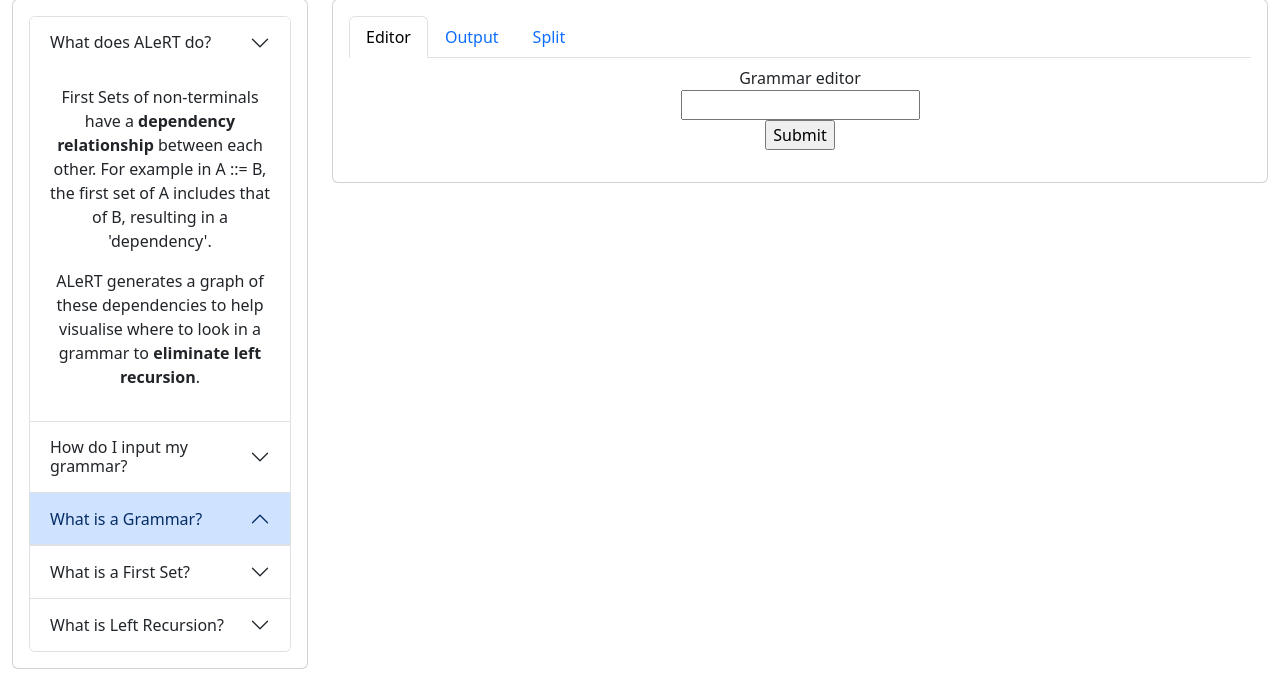
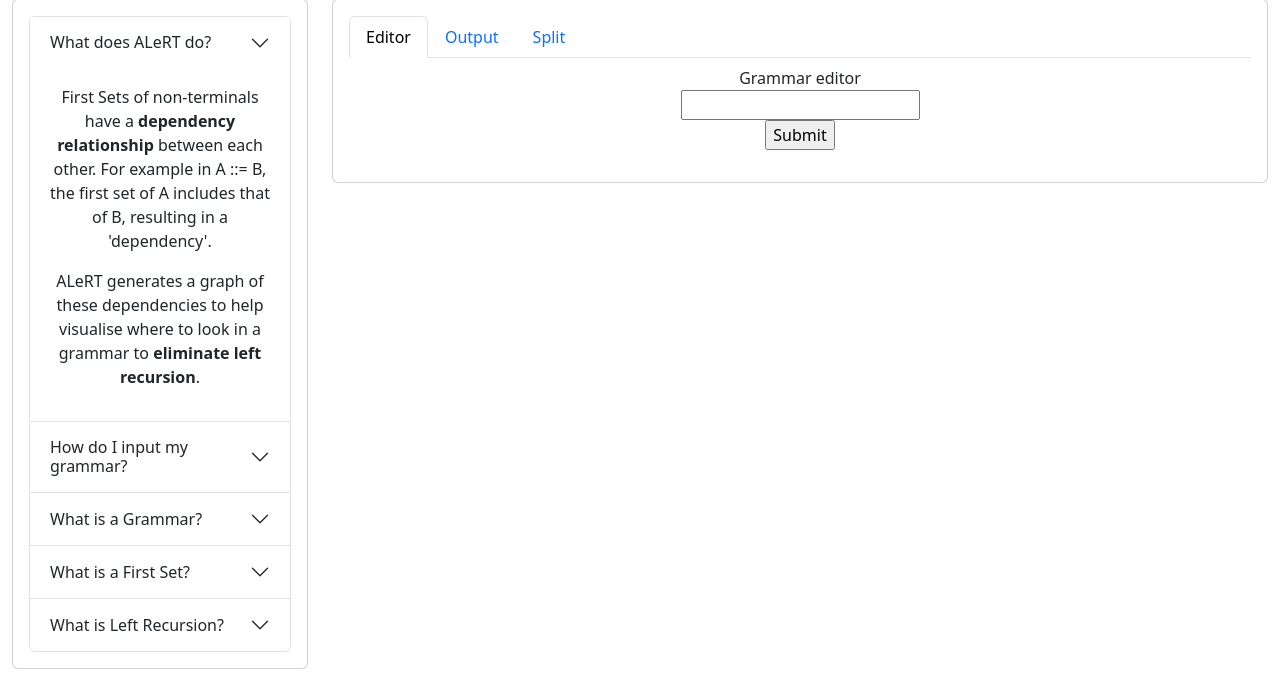
Before and after one commit to eugene-prout/ALeRT, a Flask app: template alert/templates/application/home.html in a window 1280 px wide. Shown: the part 105-800 px from the top of the page. Run offline with Flask 3, Linux system fonts and the light colour scheme; the template is opened without the code that fills it, so the values that code supplies are empty, except form fields; form fields are guessed from the names that the template uses; parts of the project's set-up code (start-up, migrations or seed data) failed here and were passed over.

Commit message:
fix: accordion panel
It would glow blue as if it was selected when the webpage was accessed.
Unrelated to split panel

```diff
--- a/alert/templates/application/components/info_panel.html
+++ b/alert/templates/application/components/info_panel.html
@@ -44,7 +44,7 @@ E ::= C
 
         <div class="accordion-item">
           <h2 class="accordion-header">
-            <button class="accordion-button" type="button" data-bs-toggle="collapse" data-bs-target="#collapseThree" aria-expanded="false" aria-controls="collapseThree">
+            <button class="accordion-button collapsed" type="button" data-bs-toggle="collapse" data-bs-target="#collapseThree" aria-expanded="false" aria-controls="collapseThree">
               What is a Grammar?
             </button>
           </h2>
```
